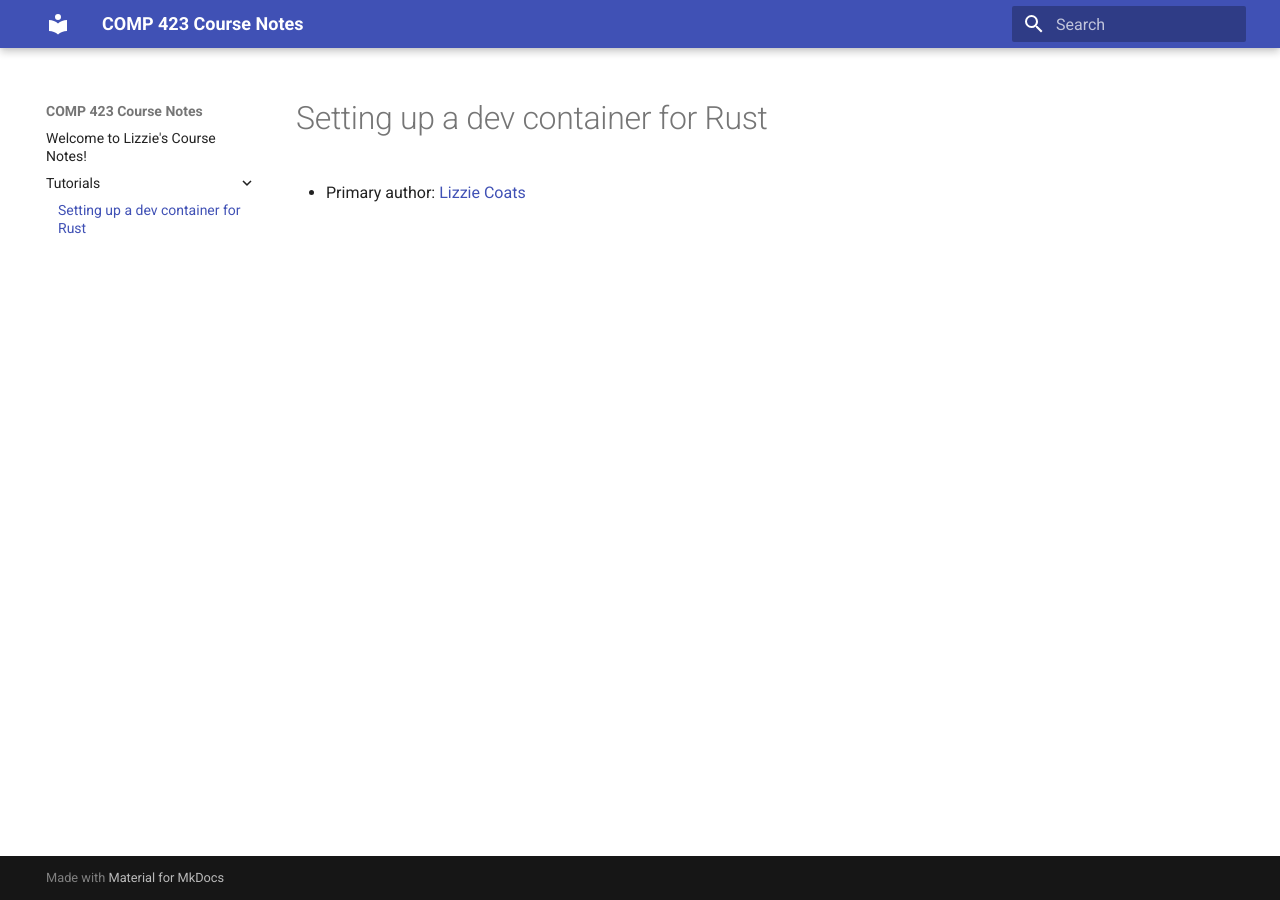
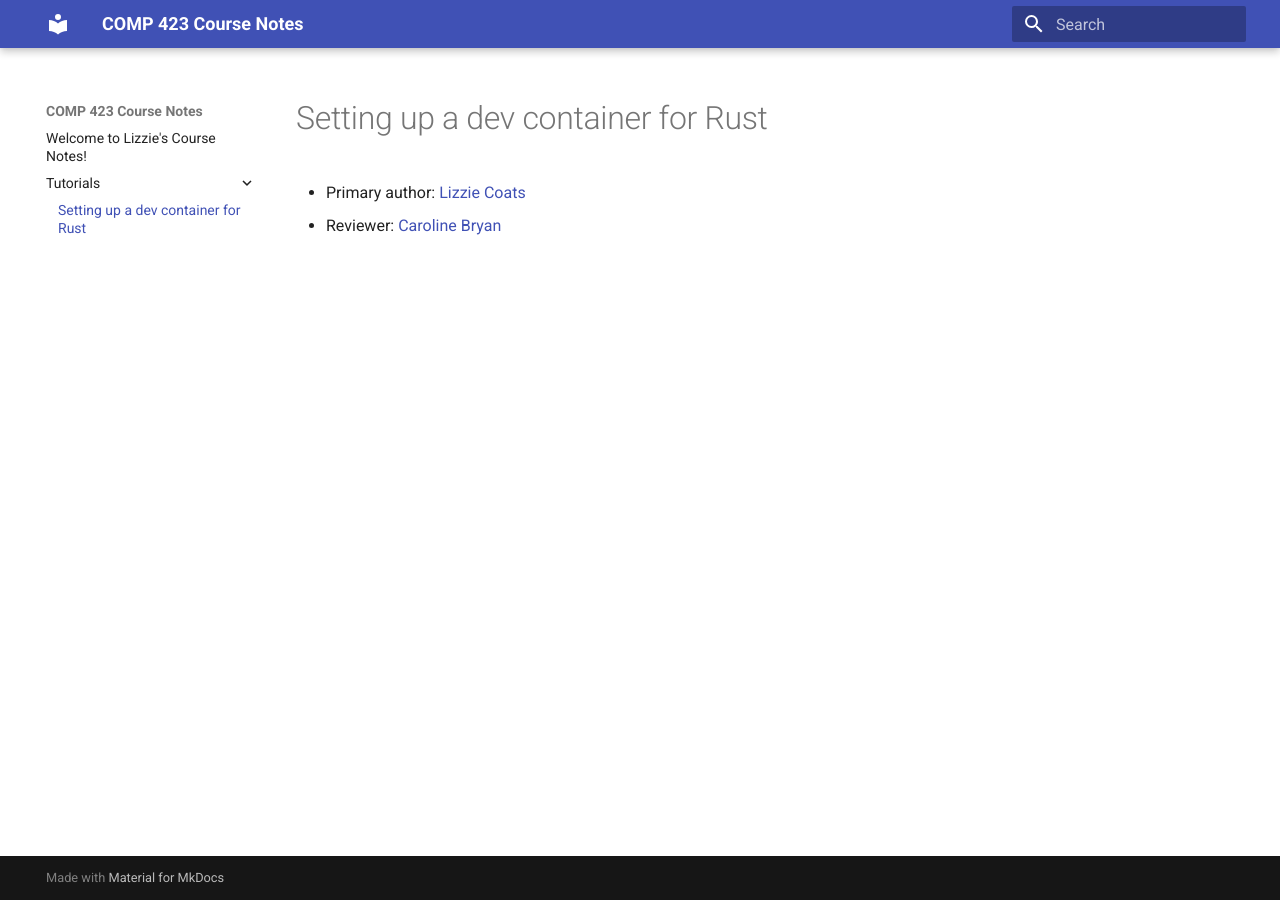
Before and after one commit to escoats/comp423-course-notes, an MkDocs documentation site: the page built from docs/tutorials/rust-setup.md, in a window 1280 px wide. Built offline with MkDocs 1.6.1 and Material for MkDocs 9.7.7, drawn with Linux system fonts in a browser that asks for light colours.

Commit message:
Adding reviewer tag

```diff
--- a/docs/tutorials/rust-setup.md
+++ b/docs/tutorials/rust-setup.md
@@ -1,3 +1,4 @@
 # Setting up a dev container for Rust
 
 * Primary author: [Lizzie Coats](https://github.com/escoats)
+* Reviewer: [Caroline Bryan](https://github.com/cgbryan1)
```
